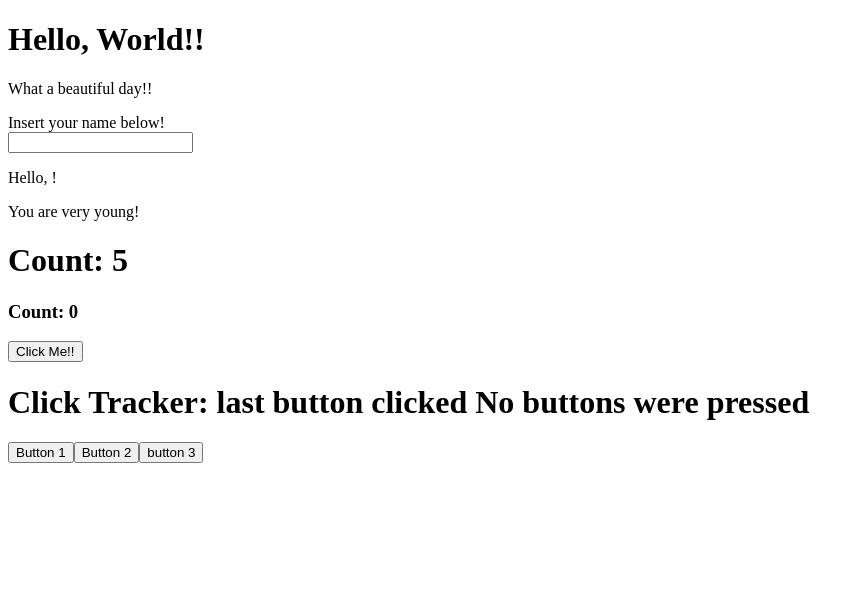
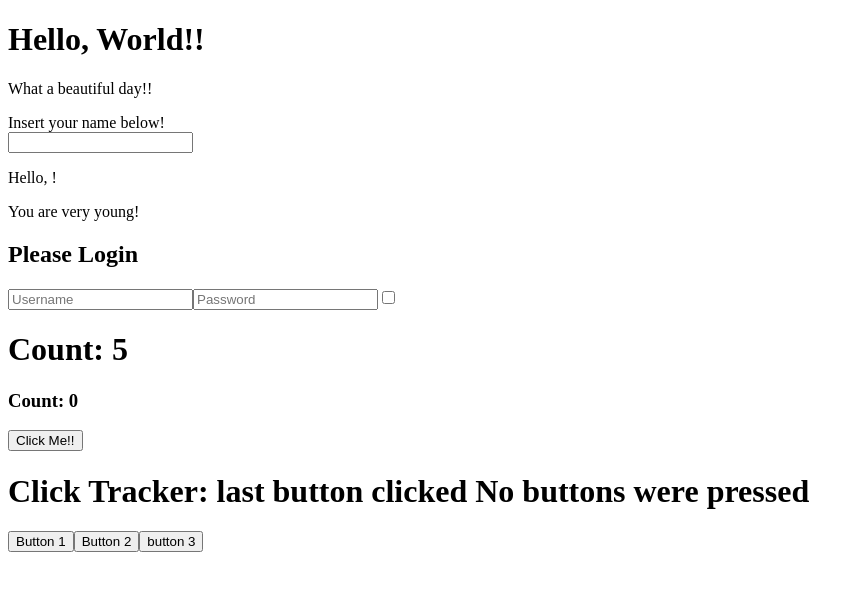
Before and after one commit to Simulaemanuele/react-exercises, a React (Create React App) app: page / in a window 1280 px wide. Shown: the top 590 px of the page, without its empty margins (0-864 px from the left). Built offline with nearby package versions, Linux system fonts and the light colour scheme.

Commit message:
exercise: Forms-Lists-and-Styling/forms-02 done

```diff
--- a/src/App.js
+++ b/src/App.js
@@ -5,6 +5,7 @@
 import { ClickButton } from "./ClickButton";
 import { ClickTracker } from "./ClickTracker";
 import { InteractiveWelcome } from "./InteractiveWelcome";
+import { Login } from "./Login";
 
 export class App extends React.Component{
     render(){
@@ -12,6 +13,7 @@
         <div>
             <HelloWorld />
             <InteractiveWelcome />
+            <Login />
             {/* <Welcome name= 'John' age= {10} />  */}
             <Counter />
             <ClickButton />
--- /dev/null
+++ b/src/Login.js
@@ -0,0 +1,51 @@
+import React from "react";
+
+export class Login extends React.Component {
+    state = {
+        username: '',
+        password: '',
+        remember: false
+    }
+
+    handleInputChange = (event) => {
+        const name = event.target.name;
+        const value = event.target.value;
+        const type = event.target.type;
+        const checked = event.target.checked;
+
+        this.setState({
+            [name]: type === 'checkbox' ? checked : value
+        })
+    }
+
+    render() {
+        return (
+            <div>
+                <div>
+                    <h2>Please Login</h2>
+                </div>
+                <div>
+                    <input
+                        name="username"
+                        placeholder="Username"
+                        value={this.state.username}
+                        onChange={this.handleInputChange}
+                    />
+
+                    <input
+                        name="password"
+                        placeholder="Password"
+                        type="password"
+                        value={this.state.password}
+                        onChange={this.handleInputChange}
+                    />
+
+                    <input
+                        name="remember"
+                        type="checkbox"
+                        onChange={this.handleInputChange} />
+                </div>
+            </div>
+        )
+    }
+}
```
